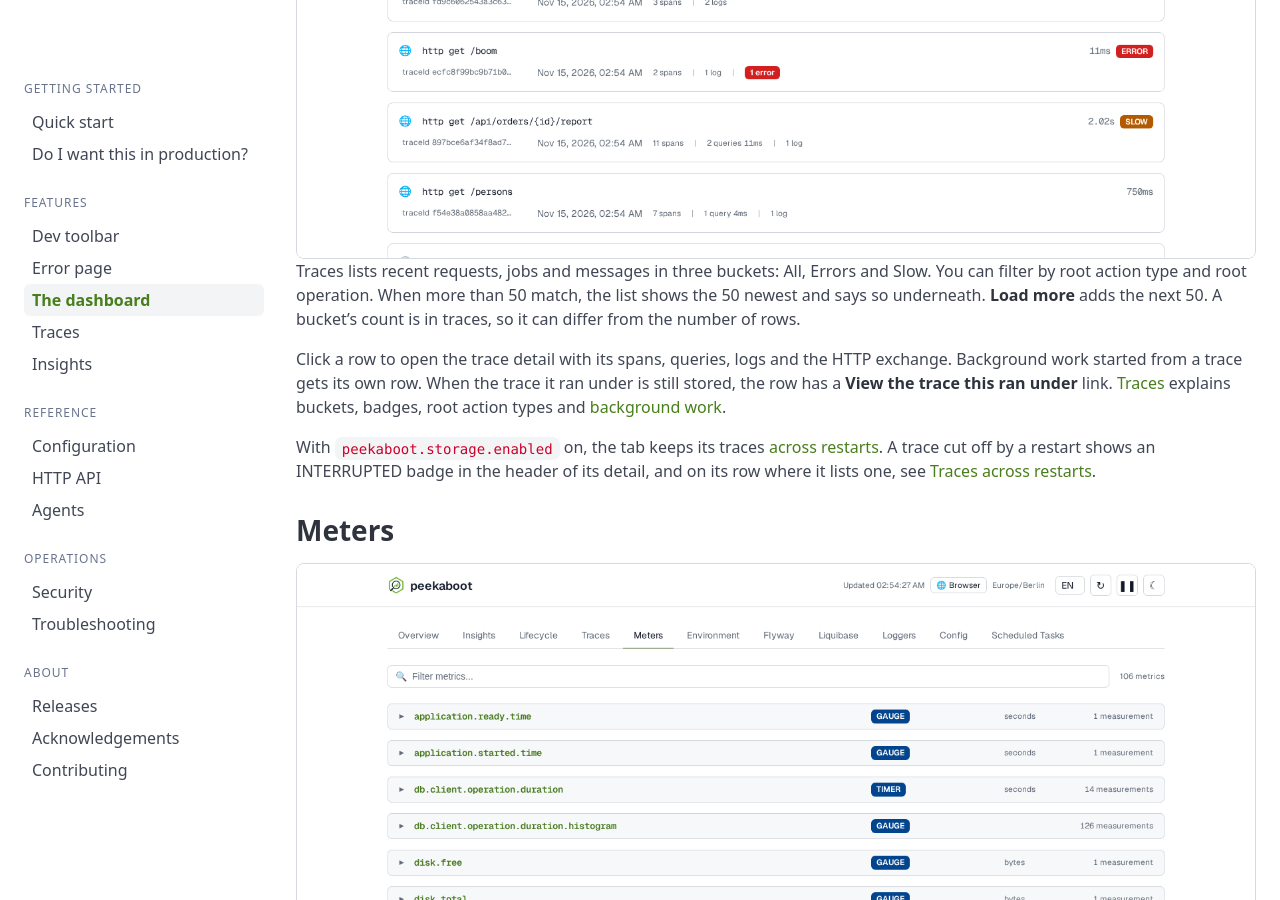
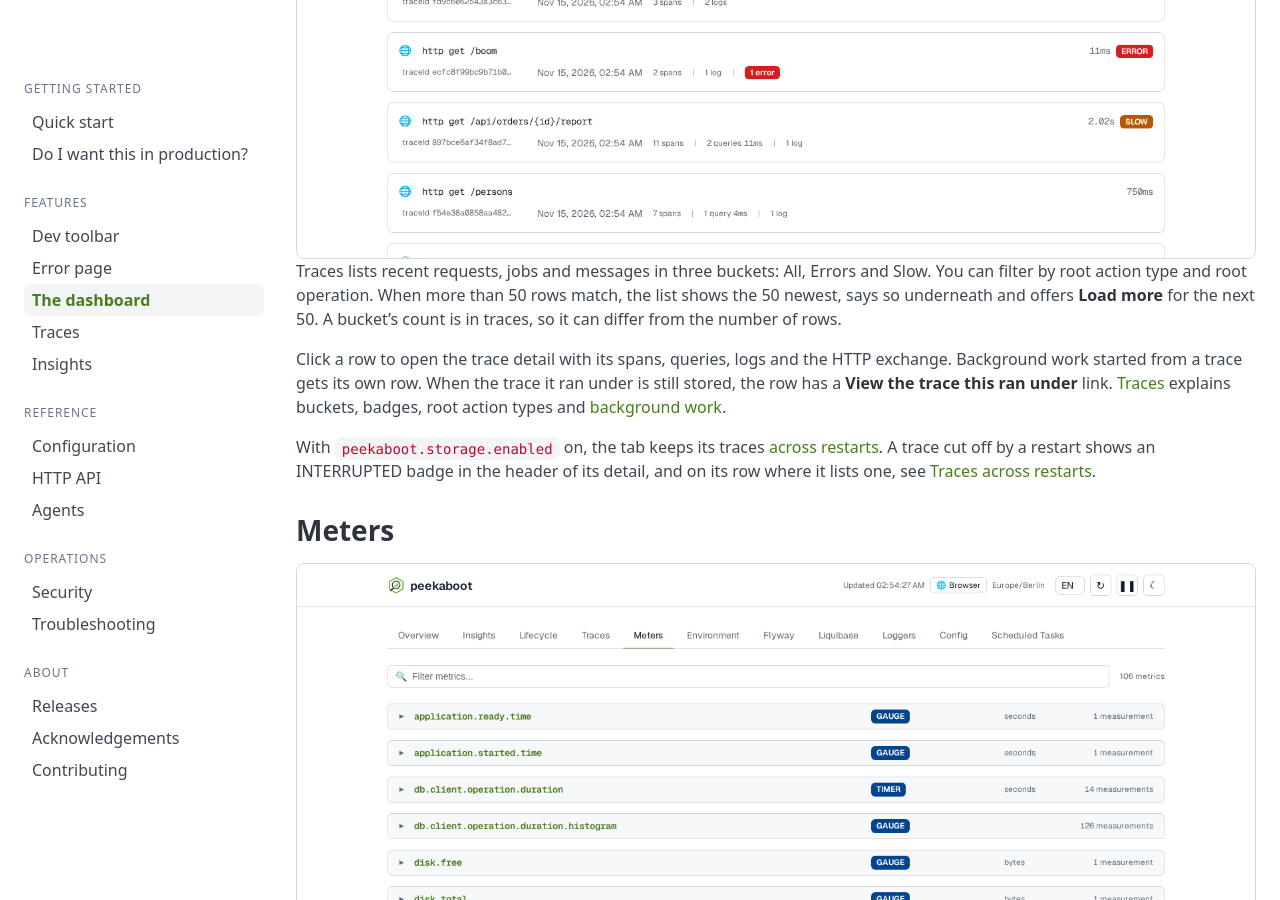
Before and after one commit to peekaboot-org/peekaboot-org.github.io, a Jekyll site: the page built from docs/dashboard.md, in a window 1280 px wide and 900 px high, scrolled down 5475 px. Built offline with Jekyll 4.4.1, drawn with Linux system fonts in a browser that asks for light colours.

Commit message:
docs: tie Load more to more than 50 rows
The button read as always there. It shows with the row count line, when
older rows exist.

```diff
--- a/docs/dashboard.md
+++ b/docs/dashboard.md
@@ -153,9 +153,9 @@ on by default for a local run. Without it the tab shows the current run only. Wi
 {% include screenshot.html name="dashboard-traces" %}
 
 Traces lists recent requests, jobs and messages in three buckets: All, Errors and Slow. You
-can filter by root action type and root operation. When more than 50 match, the list shows the
-50 newest and says so underneath. **Load more** adds the next 50. A bucket's count is in
-traces, so it can differ from the number of rows.
+can filter by root action type and root operation. When more than 50 rows match, the list
+shows the 50 newest, says so underneath and offers **Load more** for the next 50. A bucket's
+count is in traces, so it can differ from the number of rows.
 
 Click a row to open the trace detail with its spans, queries, logs and the HTTP exchange.
 Background work started from a trace gets its own row. When the trace it ran under is still
```
